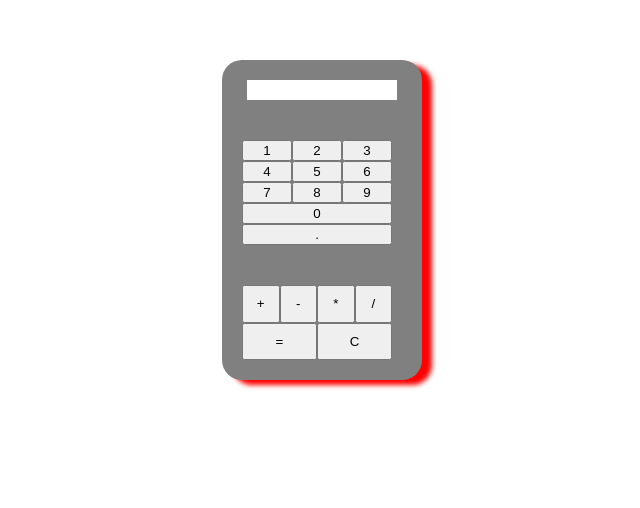
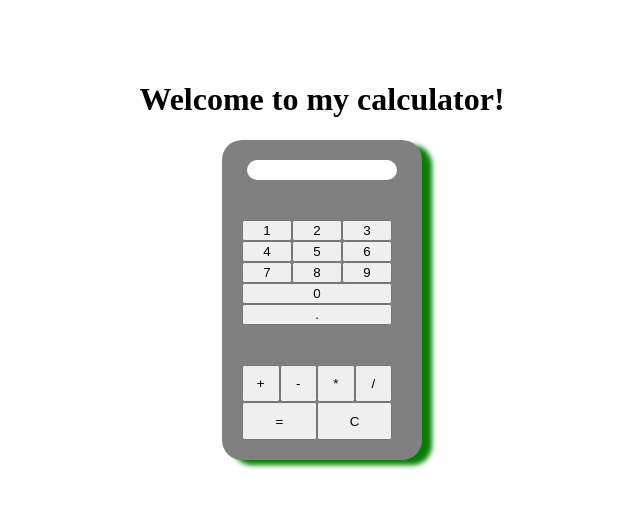
Before and after one commit to OWNN01/Calculator, a plain HTML site: page index.html in a window 1280 px wide. Shown: the part 190-698 px from the top of the page, without its empty margins (318-958 px from the left). Drawn offline with Linux system fonts and the light colour scheme.

Commit message:
add in some more style

```diff
--- a/index.html
+++ b/index.html
@@ -7,6 +7,7 @@
     <title>Calculator</title>
     <script src="script.js" defer></script>
     <link rel="stylesheet" href="style.css">
+    <h1>Welcome to my calculator!</h1>
 </head>
 
 <body class="calculator">
--- a/style.css
+++ b/style.css
@@ -1,10 +1,14 @@
 .display {
     margin: 20px;
-    color: red;
+    color: black;
     font-family: roboto;
     background-color: white;
+    border-radius: 20px;
+    border-color: red;
     height: 20px;
     width: 150px;
+    white-space: nowrap;
+    overflow: hidden;
 }
 
 .numContainer {
@@ -16,7 +20,7 @@
     flex-direction: column;
     align-items: center;
     border-radius: 20px;
-    box-shadow: 10px 5px 5px red;
+    box-shadow: 10px 5px 5px green;
 }
 
 .calculatorBody {
```
